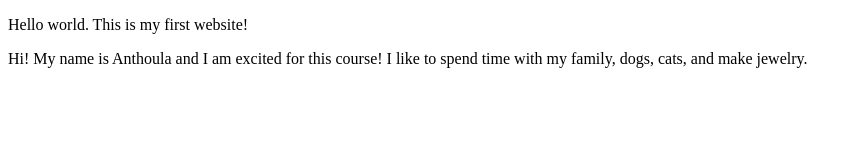
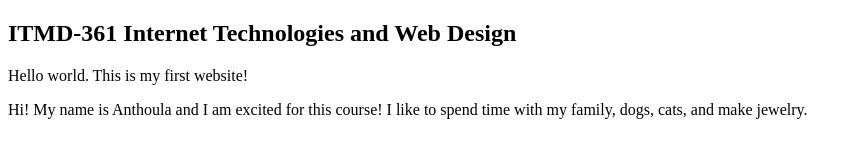
Before and after one commit to apatelidas/Lab-1-Fall, a plain HTML site: page index.html in a window 1280 px wide. Shown: the whole page, without its empty margins (0-862 px from the left). Drawn offline with Linux system fonts and the light colour scheme.

Commit message:
Update index.html

```diff
--- a/index.html
+++ b/index.html
@@ -5,6 +5,7 @@
 	<title>ITMD-361 Internet Technologies and Web Design</title>
 </head>
 <body>
+<h2>ITMD-361 Internet Technologies and Web Design</h2>
   <p>Hello world. This is my first website!</p>
   <p>Hi! My name is Anthoula and I am excited for this course! I like to spend time with my family, dogs, cats, and make jewelry.</p>
 </body>
```
